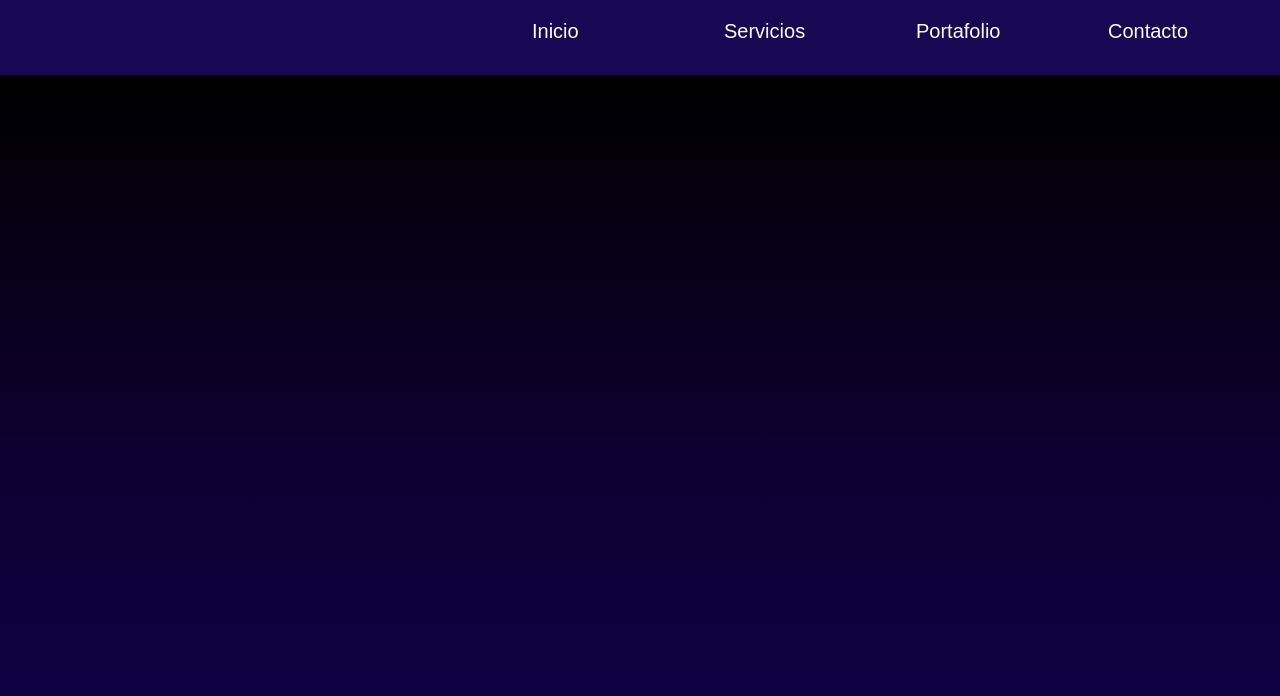
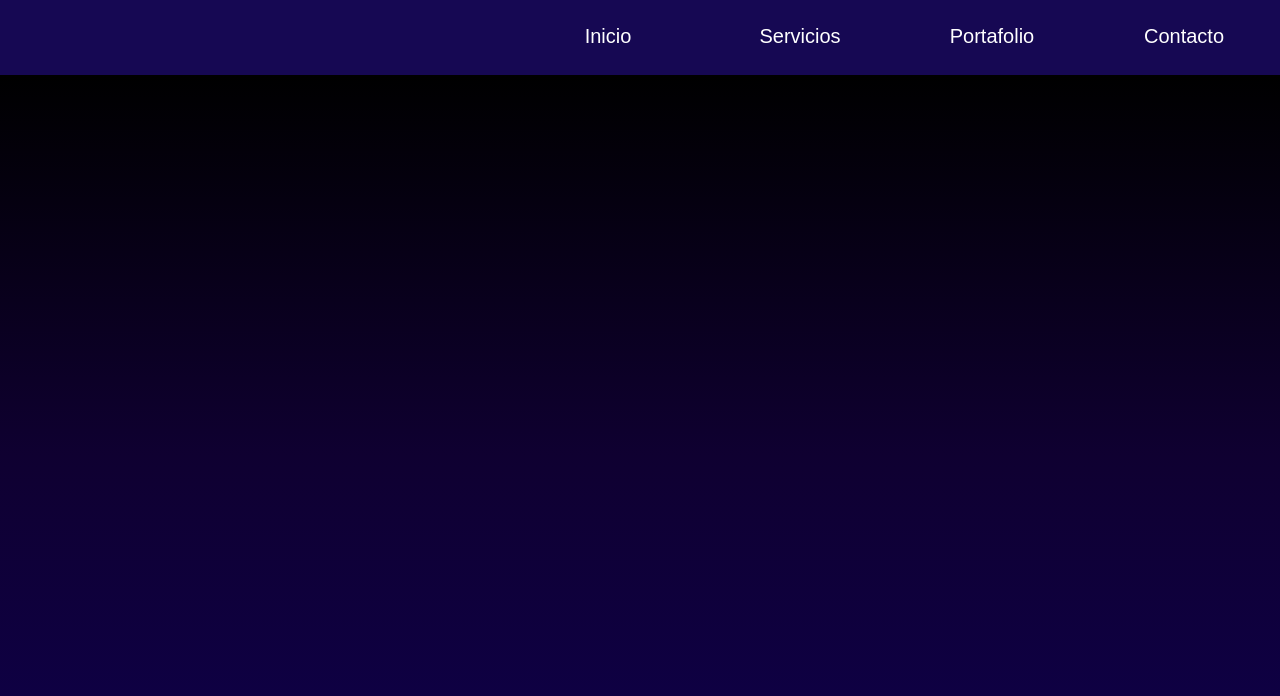
Before and after one commit to AjolotePrint/Shop, a plain HTML site: page index.html in a window 1280 px wide. Drawn offline with Linux system fonts and the light colour scheme.

Commit message:
Se ajusta el tamaño de los links para ajustarse a todo el bloque asignado

```diff
--- a/CSS/header.css
+++ b/CSS/header.css
@@ -63,12 +63,13 @@ nav ul li{
 }
 
 nav ul li a{
-    position: absolute;
-    top: 0%;
+    height: 100%;
+    width: 100%;
     display: block;
-    padding: 20px;
+    padding: 25px;
     color: #fff;
     text-decoration: none;
+    text-align: center;
 }
 
 nav ul li:hover {
```
